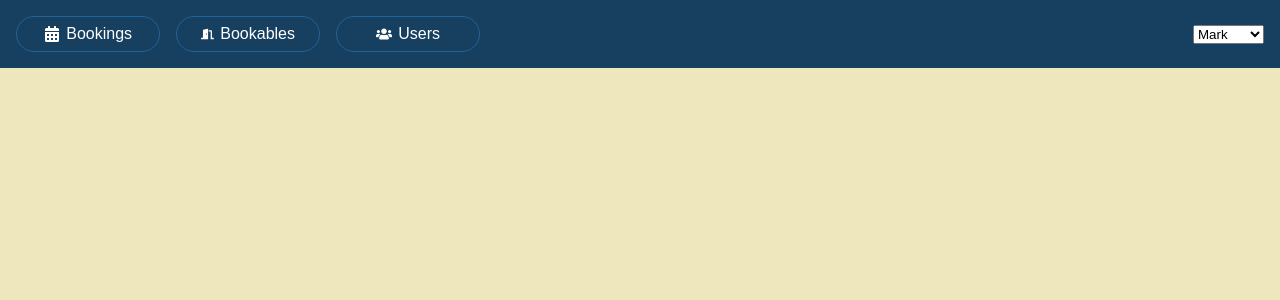
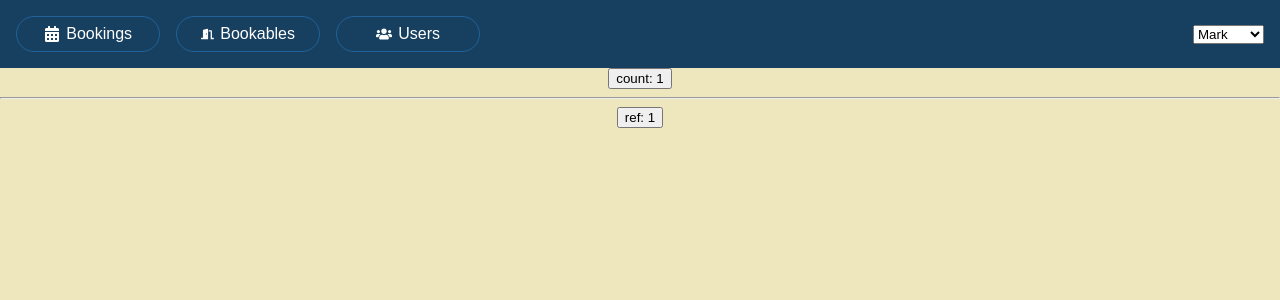
Before and after one commit to nursh/React-Hooks-Book-Code, a React (Vite) app: page /counter in a window 1280 px wide. Shown: the top 300 px of the page. Built offline with nearby package versions, Linux system fonts and the light colour scheme; data requests are answered from the project's data file.

Commit message:
Add counter example for refs

```diff
--- /dev/null
+++ b/src/book-examples/Refs/Counter.tsx
@@ -0,0 +1,19 @@
+import { useRef, useState } from "react";
+
+
+export default function Counter() {
+  const [count, setCount] = useState(1);
+  const ref = useRef(1);
+
+  const incCount = () => setCount(count => count + 1);
+  const incRef = () => ref.current++
+
+
+  return (
+    <div>
+      <button onClick={incCount}>count: {count}</button>
+      <hr />
+      <button onClick={incRef}>ref: {ref.current}</button>
+    </div>
+  )
+}
--- a/src/components/App.tsx
+++ b/src/components/App.tsx
@@ -10,6 +10,7 @@ import "../App.css";
 import WindowSize from "../book-examples/SideEffect/WhenComponentMounts";
 import UserStorage from "../book-examples/SideEffect/ChangeDeps";
 import SayWindowSize from "../book-examples/SideEffect/SayWindowSize";
+import Counter from "../book-examples/Refs/Counter";
 
 function App() {
   return (
@@ -48,6 +49,7 @@ function App() {
         <Route path="on-mount" element={<WindowSize />} />
         <Route path="on-deps-update" element={<UserStorage />} />
         <Route path="say-window-size" element={<SayWindowSize />} />
+        <Route path="counter" element={<Counter />} />
       </Routes>
     </div>
   );
```
